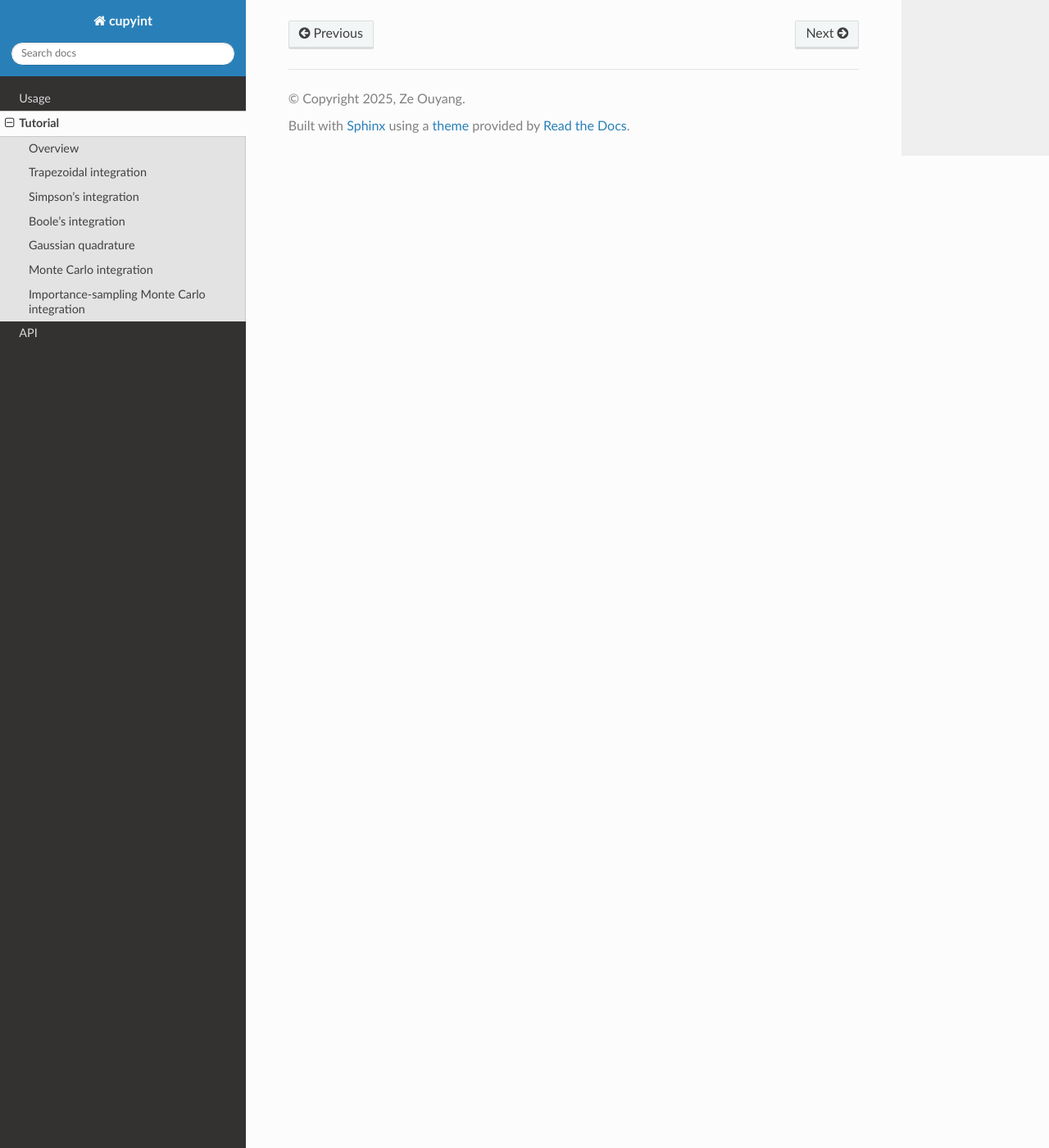
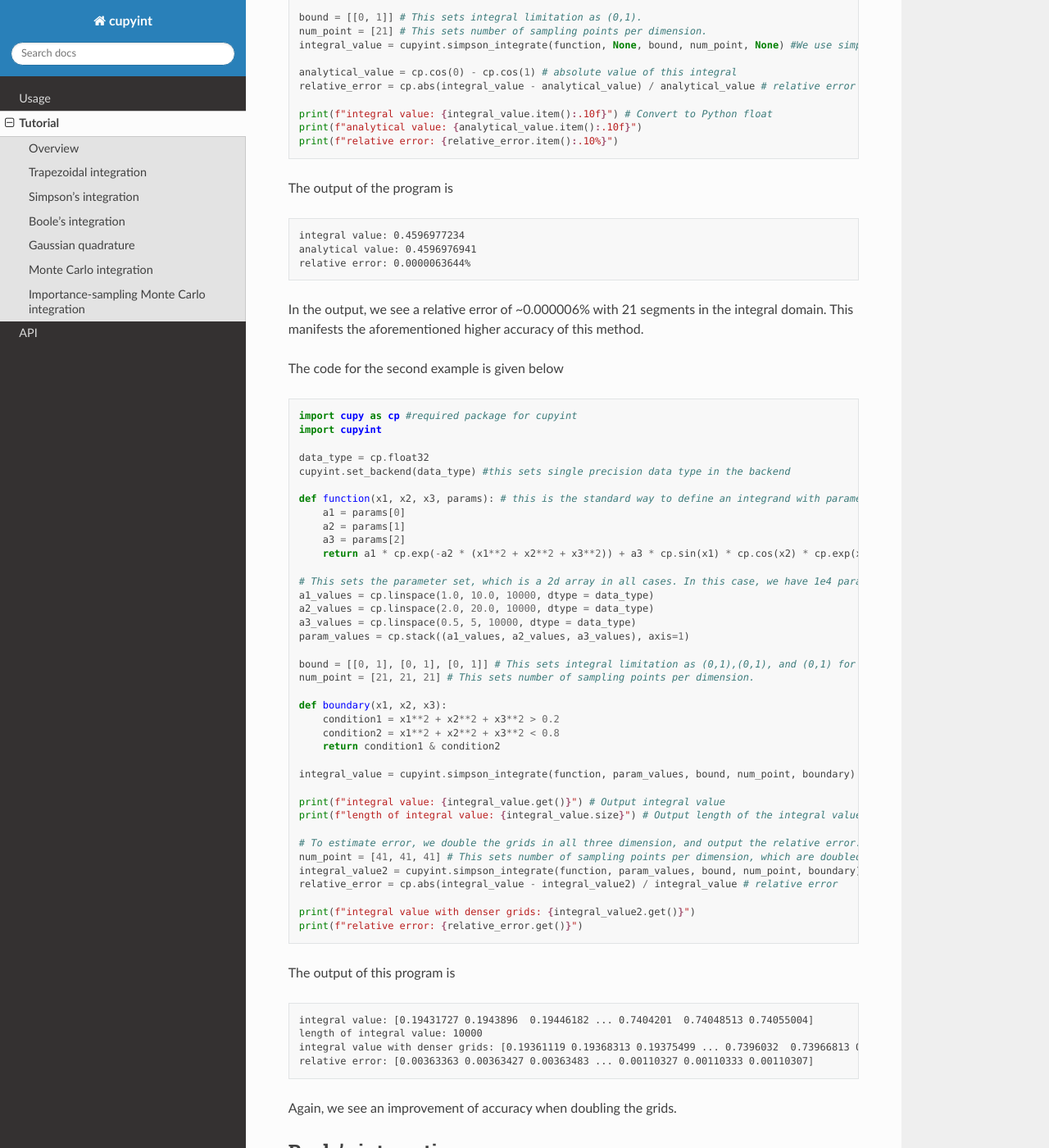
Before and after one commit to ze-ouyang/cupyint_doc, a Sphinx documentation site: the page built from docs/source/tutorial.rst, in a window 1280 px wide and 1400 px high, scrolled down 4226 px. Shown: the whole window at 82% size. Built offline with Sphinx 7.4.7 and the Read the Docs theme 3.1.0, drawn with Linux system fonts in a browser that asks for light colours; some of the changed text lies outside the part shown.

Commit message:
Update tutorial.rst

```diff
--- a/docs/source/tutorial.rst
+++ b/docs/source/tutorial.rst
@@ -154,6 +154,94 @@ where :math:`x_0, x_1,...,x_n` are equally spaced points. This method is determi
 
 In this section, we still provide 2 examples, which calculate the same integral as we did in the Trapzoidal integration section, but codes are different (obviously).
 
+The code for the first example is given below
+
+.. code-block:: python
+
+  import cupy as cp # Required package for cupyint
+  import cupyint
+
+  data_type = cp.float32
+  cupyint.set_backend(data_type) # This sets single precision data type in the backend
+
+  def function (x):
+      return cp.sin(x)
+
+  bound = [[0, 1]] # This sets integral limitation as (0,1).
+  num_point = [21] # This sets number of sampling points per dimension.
+  integral_value = cupyint.simpson_integrate(function, None, bound, num_point, None) #We use simpson_integrate function
+
+  analytical_value = cp.cos(0) - cp.cos(1) # absolute value of this integral
+  relative_error = cp.abs(integral_value - analytical_value) / analytical_value # relative error
+
+  print(f"integral value: {integral_value.item():.10f}") # Convert to Python float
+  print(f"analytical value: {analytical_value.item():.10f}")
+  print(f"relative error: {relative_error.item():.10%}")
+
+The output of the program is
+
+.. code-block:: none
+
+  integral value: 0.4596977234
+  analytical value: 0.4596976941
+  relative error: 0.0000063644%
+
+In the output, we see a relative error of ~0.000006% with 21 segments in the integral domain. This manifests the aforementioned higher accuracy of this method.
+
+The code for the second example is given below
+
+.. code-block:: python
+
+  import cupy as cp #required package for cupyint
+  import cupyint
+
+  data_type = cp.float32
+  cupyint.set_backend(data_type) #this sets single precision data type in the backend
+
+  def function(x1, x2, x3, params): # this is the standard way to define an integrand with parameters
+      a1 = params[0]
+      a2 = params[1]
+      a3 = params[2]
+      return a1 * cp.exp(-a2 * (x1**2 + x2**2 + x3**2)) + a3 * cp.sin(x1) * cp.cos(x2) * cp.exp(x3)
+
+  # This sets the parameter set, which is a 2d array in all cases. In this case, we have 1e4 parameter sets
+  a1_values = cp.linspace(1.0, 10.0, 10000, dtype = data_type)
+  a2_values = cp.linspace(2.0, 20.0, 10000, dtype = data_type)
+  a3_values = cp.linspace(0.5, 5, 10000, dtype = data_type)
+  param_values = cp.stack((a1_values, a2_values, a3_values), axis=1)
+
+  bound = [[0, 1], [0, 1], [0, 1]] # This sets integral limitation as (0,1),(0,1), and (0,1) for x1, x2, and x3, respectively.
+  num_point = [21, 21, 21] # This sets number of sampling points per dimension.
+
+  def boundary(x1, x2, x3):
+      condition1 = x1**2 + x2**2 + x3**2 > 0.2
+      condition2 = x1**2 + x2**2 + x3**2 < 0.8
+      return condition1 & condition2
+
+  integral_value = cupyint.simpson_integrate(function, param_values, bound, num_point, boundary) # We use simpson_integrate function
+
+  print(f"integral value: {integral_value.get()}") # Output integral value
+  print(f"length of integral value: {integral_value.size}") # Output length of the integral value
+
+  # To estimate error, we double the grids in all three dimension, and output the relative error.
+  num_point = [41, 41, 41] # This sets number of sampling points per dimension, which are doubled
+  integral_value2 = cupyint.simpson_integrate(function, param_values, bound, num_point, boundary) #We use simpson_integrate function
+  relative_error = cp.abs(integral_value - integral_value2) / integral_value # relative error
+
+  print(f"integral value with denser grids: {integral_value2.get()}")
+  print(f"relative error: {relative_error.get()}")
+
+The output of this program is
+
+.. code-block:: none
+
+  integral value: [0.19431727 0.1943896  0.19446182 ... 0.7404201  0.74048513 0.74055004]
+  length of integral value: 10000
+  integral value with denser grids: [0.19361119 0.19368313 0.19375499 ... 0.7396032  0.73966813 0.73973316]
+  relative error: [0.00363363 0.00363427 0.00363483 ... 0.00110327 0.00110333 0.00110307]
+
+Again, we see an improvement of accuracy when doubling the grids.
+
 
 Boole's integration
 --------
```
